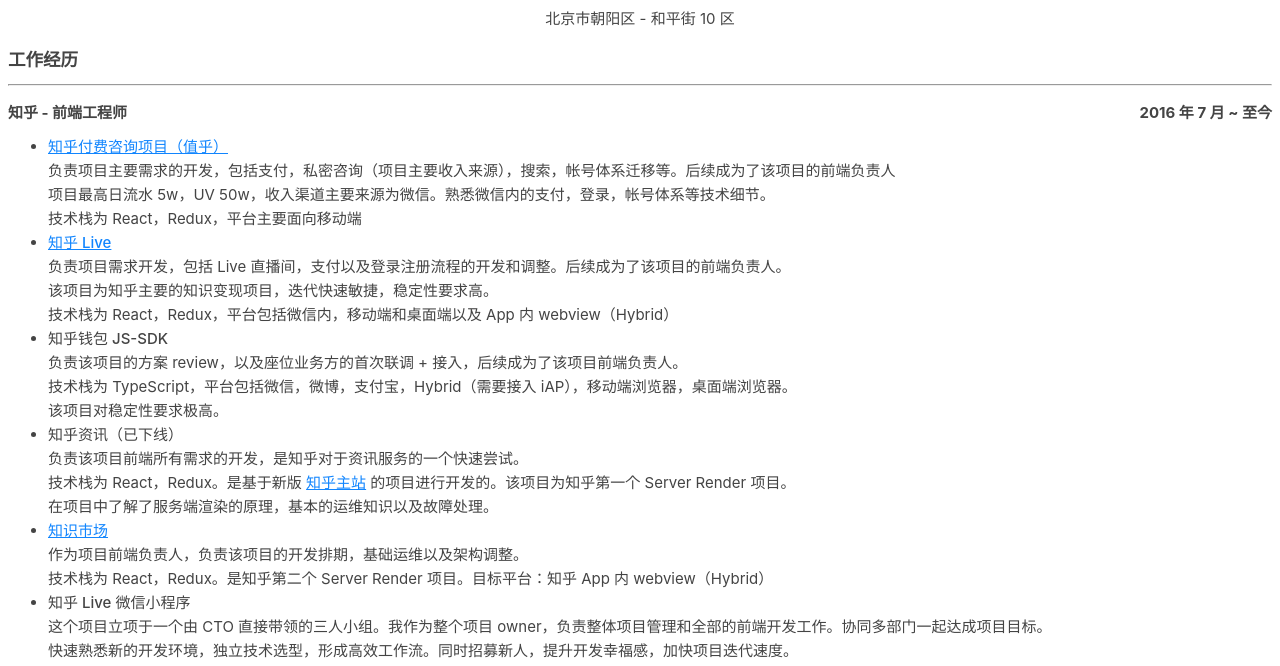
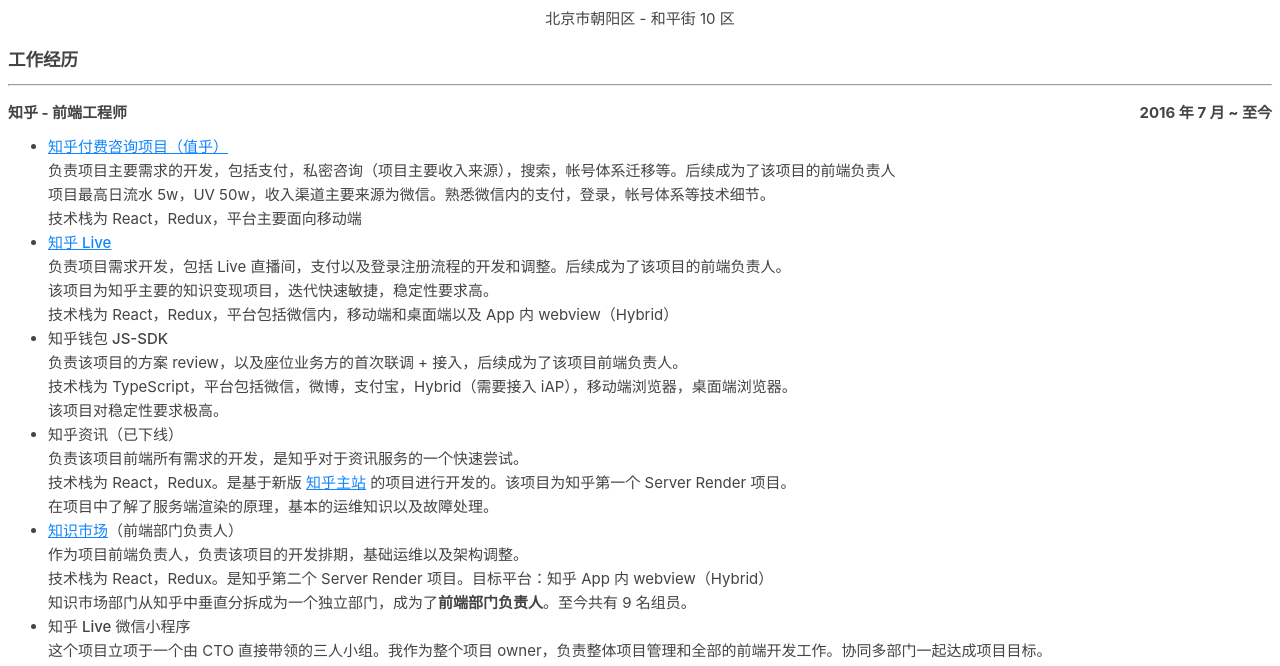
Before and after one commit to t1ger-0527/t1ger-0527, a plain HTML site: page index.html in a window 1280 px wide. Shown: the part 102-768 px from the top of the page. Drawn offline with Linux system fonts and the light colour scheme.

Commit message:
Update index.html

```diff
--- a/index.html
+++ b/index.html
@@ -95,9 +95,10 @@
         在项目中了解了服务端渲染的原理，基本的运维知识以及故障处理。
       </li>
       <li>
-        <a href="https://www.zhihu.com/market">知识市场</a><br>
+        <a href="https://www.zhihu.com/market">知识市场</a>（前端部门负责人）<br>
         作为项目前端负责人，负责该项目的开发排期，基础运维以及架构调整。<br>
-        技术栈为 React，Redux。是知乎第二个 Server Render 项目。目标平台：知乎 App 内 webview（Hybrid）
+        技术栈为 React，Redux。是知乎第二个 Server Render 项目。目标平台：知乎 App 内 webview（Hybrid）<br>
+        知识市场部门从知乎中垂直分拆成为一个独立部门，成为了<strong>前端部门负责人</strong>。至今共有 9 名组员。
       </li>
       <li>
         知乎 Live 微信小程序<br>
```
